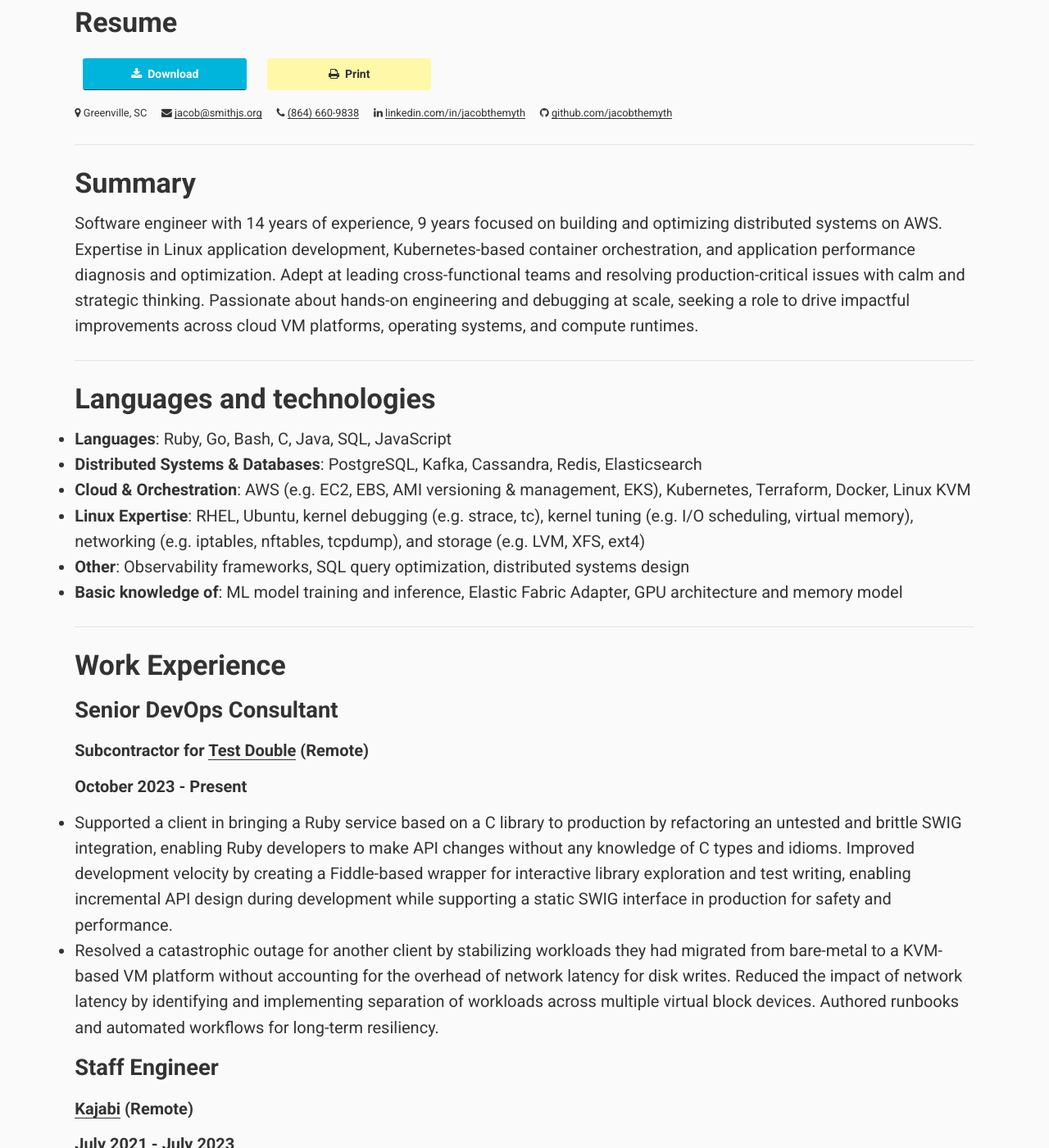
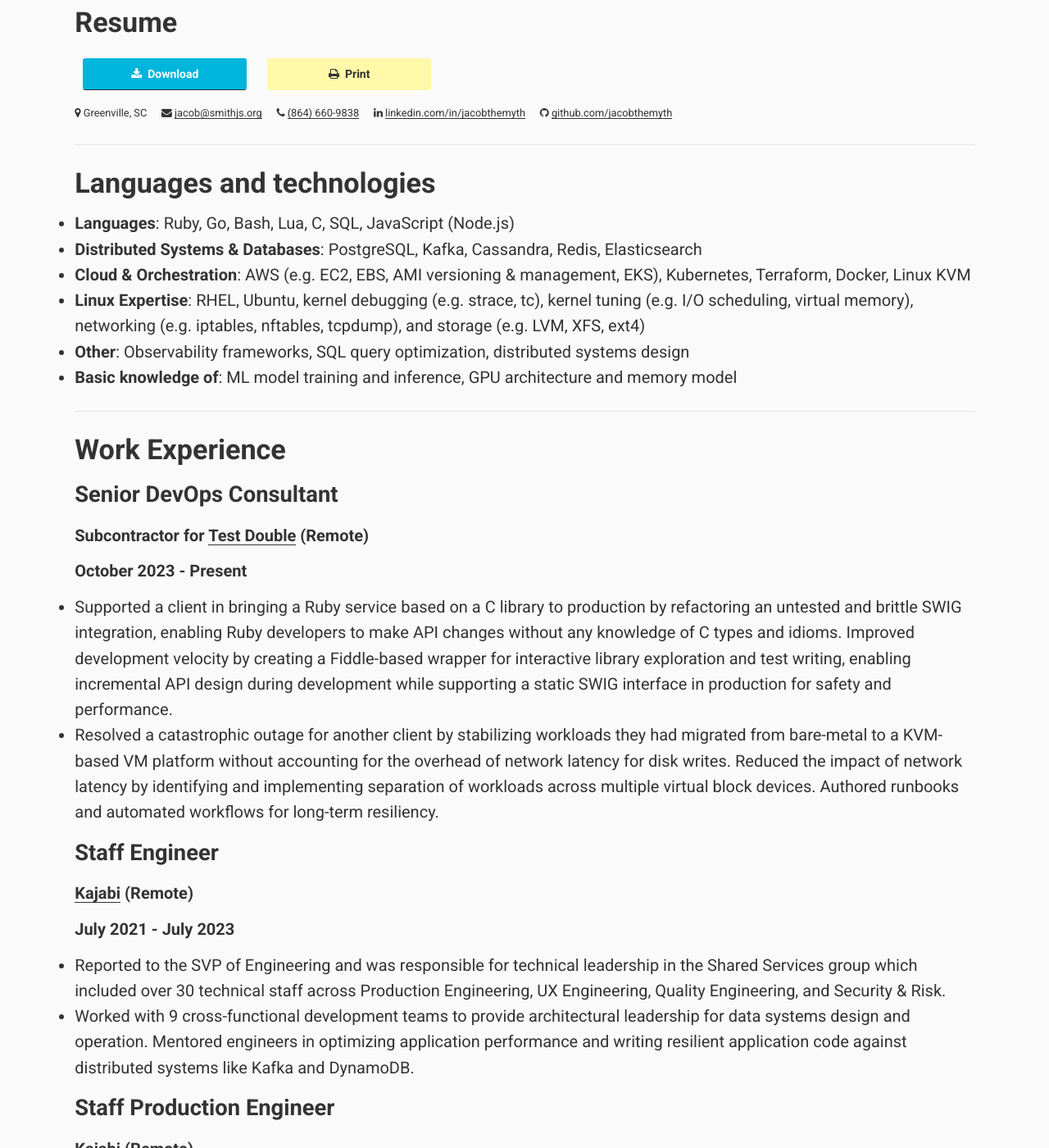
Before and after one commit to jacobthemyth/jacobthemyth.github.io, a Jekyll site: the page built from resume.md, in a window 1280 px wide and 1400 px high, scrolled down 192 px. Shown: the whole window at 82% size. Built offline with Jekyll 4.4.1, drawn with Linux system fonts in a browser that asks for light colours; nearby versions of some CDN libraries; library files that are not in the unit come from our copies; our own code applies the rules of GitHub Pages for plain Markdown files; some of the changed text lies outside the part shown.

Commit message:
Update resume

```diff
--- a/resume.md
+++ b/resume.md
@@ -4,20 +4,14 @@ permalink: /resume
 body_class: resume
 ---
 
-## Summary
-
-Software engineer with 14 years of experience, 9 years focused on building and optimizing distributed systems on AWS. Expertise in Linux application development, Kubernetes-based container orchestration, and application performance diagnosis and optimization. Adept at leading cross-functional teams and resolving production-critical issues with calm and strategic thinking. Passionate about hands-on engineering and debugging at scale, seeking a role to drive impactful improvements across cloud VM platforms, operating systems, and compute runtimes.
-
-<hr>
-
 ## Languages and technologies
 
-- **Languages**: Ruby, Go, Bash, C, Java, SQL, JavaScript
+- **Languages**: Ruby, Go, Bash, Lua, C, SQL, JavaScript (Node.js)
 - **Distributed Systems & Databases**: PostgreSQL, Kafka, Cassandra, Redis, Elasticsearch
 - **Cloud & Orchestration**: AWS (e.g. EC2, EBS, AMI versioning & management, EKS), Kubernetes, Terraform, Docker, Linux KVM
 - **Linux Expertise**: RHEL, Ubuntu, kernel debugging (e.g. strace, tc), kernel tuning (e.g. I/O scheduling, virtual memory), networking (e.g. iptables, nftables, tcpdump), and storage (e.g. LVM, XFS, ext4)
 - **Other**: Observability frameworks, SQL query optimization, distributed systems design
-- **Basic knowledge of**: ML model training and inference, Elastic Fabric Adapter, GPU architecture and memory model
+- **Basic knowledge of**: ML model training and inference, GPU architecture and memory model
 
 <hr>
 
@@ -40,8 +34,8 @@ Software engineer with 14 years of experience, 9 years focused on building and o
 #### July 2021 - July 2023
 {: .inline-right}
 
-- Reported to the SVP of Engineering and was responsible for the technical direction of all of the teams in the Shared Services group which included Production Engineering, UX Engineering, Quality Engineering, and Security & Risk.
-- Provided architectural leadership for data systems design, including scaling PostgreSQL and Redis for high-traffic applications. Mentored engineers in optimizing application performance and writing resilient application code against distributed systems like Kafka and DynamoDB.
+- Reported to the SVP of Engineering and was responsible for technical leadership in the Shared Services group which included over 30 technical staff across Production Engineering, UX Engineering, Quality Engineering, and Security & Risk.
+- Worked with 9 cross-functional development teams to provide architectural leadership for data systems design and operation. Mentored engineers in optimizing application performance and writing resilient application code against distributed systems like Kafka and DynamoDB.
 
 ### Staff Production Engineer
 {: .inline-left}
```
